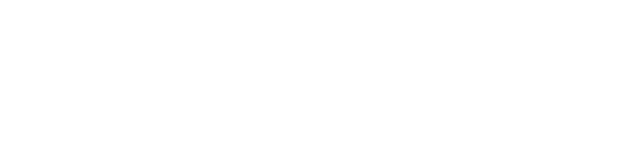
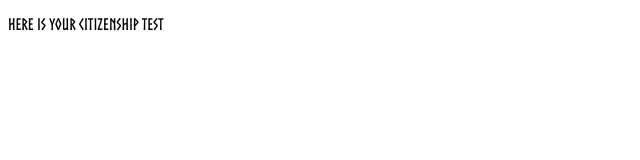
Before and after one commit to ragunath-br/asgard-form, a plain HTML site: page index.html in a window 1280 px wide. Shown: the whole page, without its empty margins (0-640 px from the left). Drawn offline with Linux system fonts and the light colour scheme.

Commit message:
CREATES A SIMPLE FONT test
For ensuring theat the font in .otf format works on the site

```diff
--- a/index.html
+++ b/index.html
@@ -7,6 +7,6 @@
     <link rel="stylesheet" href="styles.css">
 </head>
 <body>
-
+    <p>Here is your citizenship test</p>
 </body>
 </html>
--- a/styles.css
+++ b/styles.css
@@ -3,3 +3,7 @@
     font-family: Norse-Font;
     src:url(fonts/Norse-Bold.otf);
 }
+
+p{
+    font-family: Norse-Font;
+}
```
